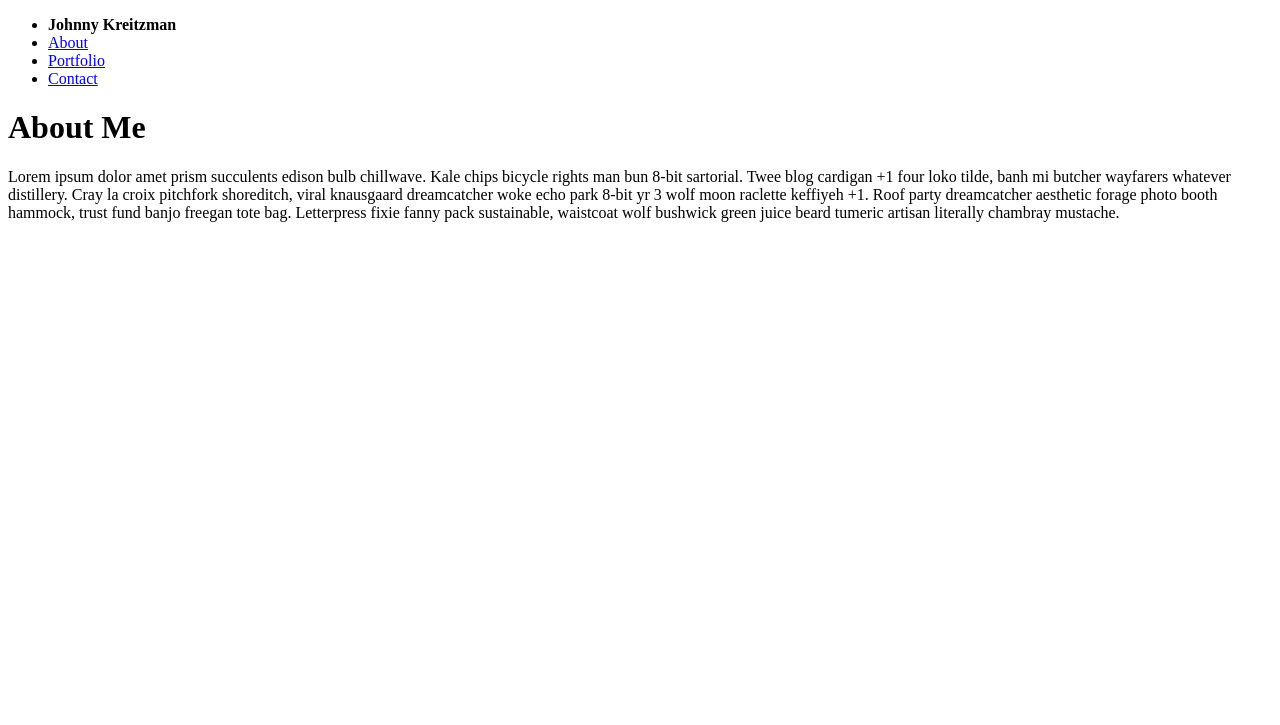
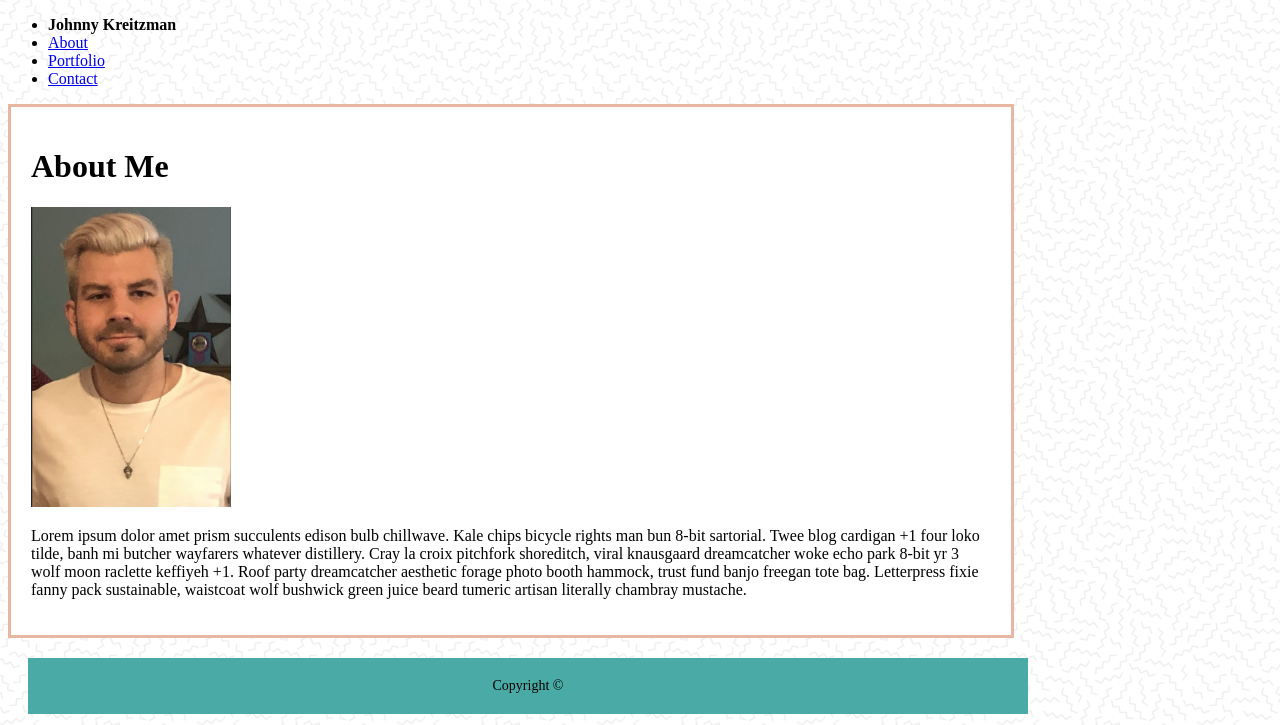
Before and after one commit to JohnnyWK/Basic-Portfolio, a plain HTML site: page index.html in a window 1280 px wide. Drawn offline with Linux system fonts and the light colour scheme.

Commit message:
added bg image, footer, and photo

```diff
--- a/assets/css/style.css
+++ b/assets/css/style.css
@@ -1,3 +1,22 @@
 body {
+    background-image: url("../images/memphis-mini.png"); /* added background image since last commit */
+
 
 }
+
+
+.content-box {
+    width: 960px;
+    background-color: white;  /* added background color of content-box since last commit */
+    border: solid #E8B7A2;  /* added border to content-box since last commit */
+    padding: 20px;  /* added padding to content-box since last commit */
+}
+
+footer {
+    margin: 20px;  /* added margin since last commit */
+    width: 960px;
+    padding: 20px;
+    background-color: #4aaaa5;
+    text-align: center;
+    font-size: 14px;
+}
--- a/index.html
+++ b/index.html
@@ -18,15 +18,25 @@
 
 <div class="content-box">
 
-<h1 class="about">About Me</h1>
+    <h1 class="about">About Me</h1>
 
-<p>
+    <!-- added photo of myself since last commit -->
+    <img src="assets/images/photo.png" alt="Johnny Kreitzman"
+         width= 200px
+         height= 300px>
+
+    <p>
         Lorem ipsum dolor amet prism succulents edison bulb chillwave. Kale chips bicycle rights man bun 8-bit sartorial. Twee blog cardigan +1 four loko tilde,
         banh mi butcher wayfarers whatever distillery. Cray la croix pitchfork shoreditch, viral knausgaard dreamcatcher woke echo park 8-bit yr 3 wolf
         moon raclette keffiyeh +1. Roof party dreamcatcher aesthetic forage photo booth hammock, trust fund banjo freegan tote bag.
         Letterpress fixie fanny pack sustainable, waistcoat wolf bushwick green juice beard tumeric artisan literally chambray mustache.
-</p>
+    </p>
 </div>
+
+<!-- added footer since last commit -->
+<footer>
+    Copyright ©
+</footer>
 
 </body>
 </html>
```
Also changed, not shown: assets/images/memphis-mini.png (added), assets/images/photo.png (added), assets/images/prism.png (added), 1 other file.
